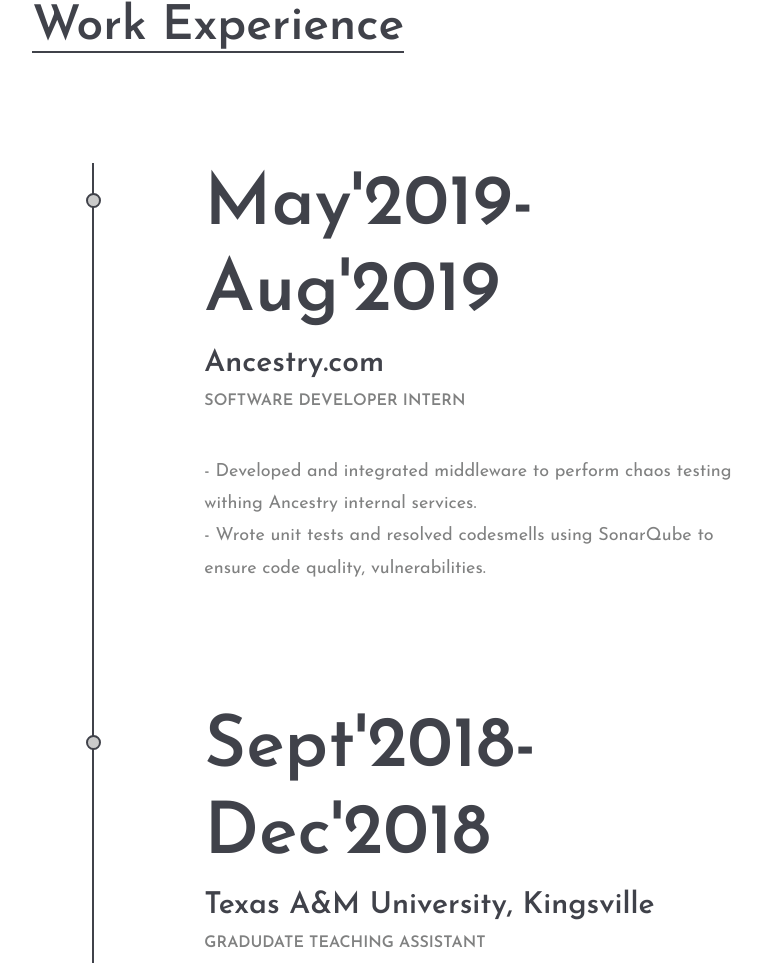
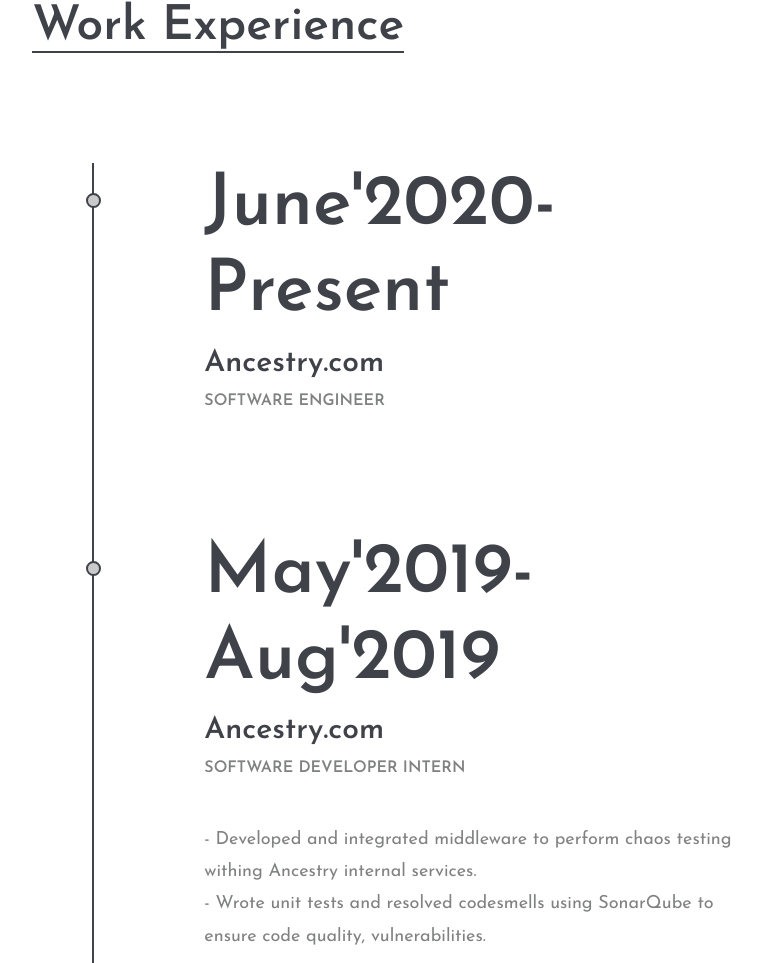
Before and after one commit to malwaderahul/malwaderahul.github.io, a plain HTML site: page index.html in a window 1280 px wide. Shown: the part 1710-2673 px from the top of the page, without its empty margins (196-957 px from the left). Drawn offline with Linux system fonts and the light colour scheme.

Commit message:
Update index.html

```diff
--- a/index.html
+++ b/index.html
@@ -122,6 +122,11 @@
 						<h2>Work Experience</h2>
 					</div>
 					<ul class="resume-list">
+						<li>
+							<h2>June'2020-Present</h2>
+							<h3>Ancestry.com</h3>
+							<h4>Software Engineer</h4>
+						</li>
 						<li>
 							<h2>May'2019-Aug'2019</h2>
 							<h3>Ancestry.com</h3>
```
